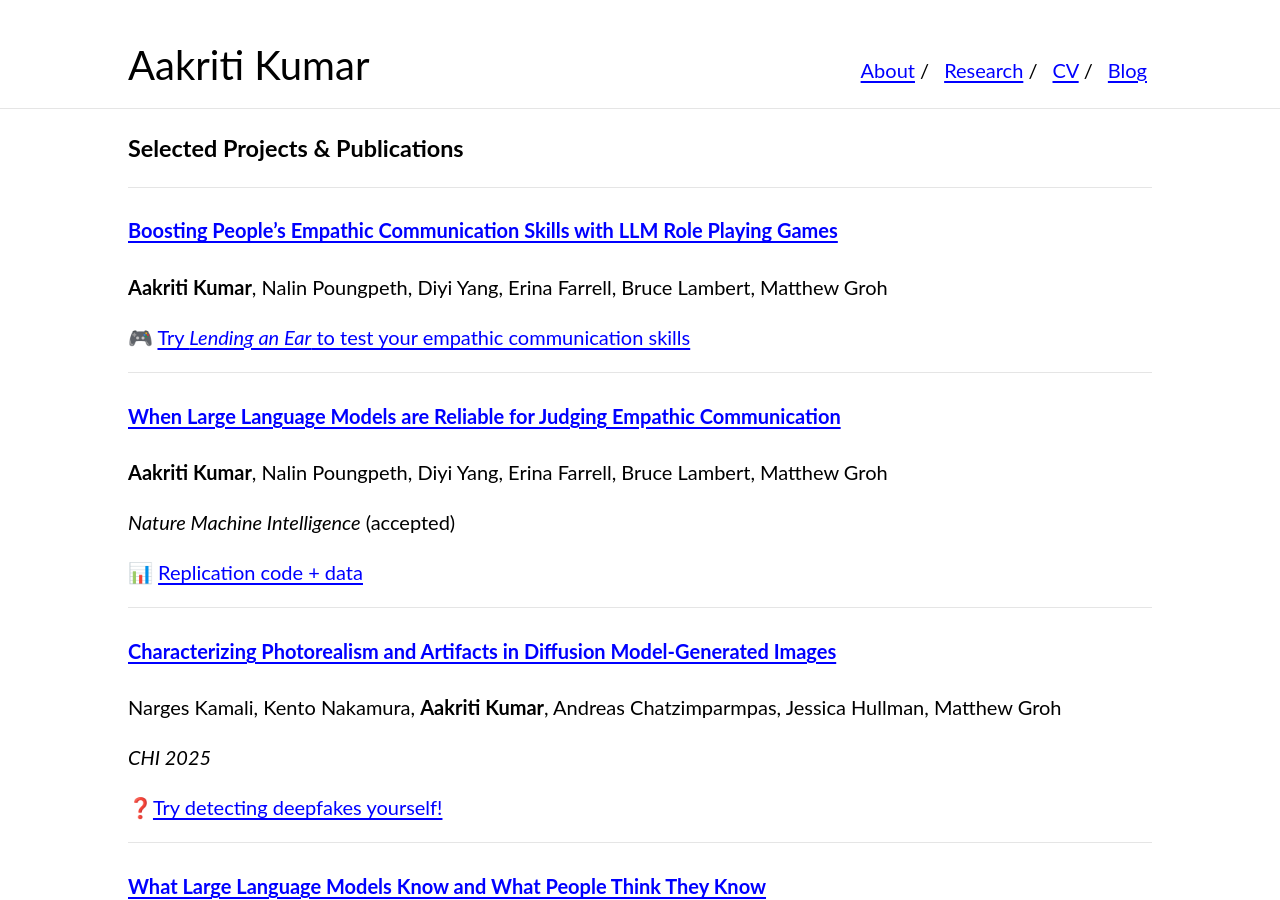
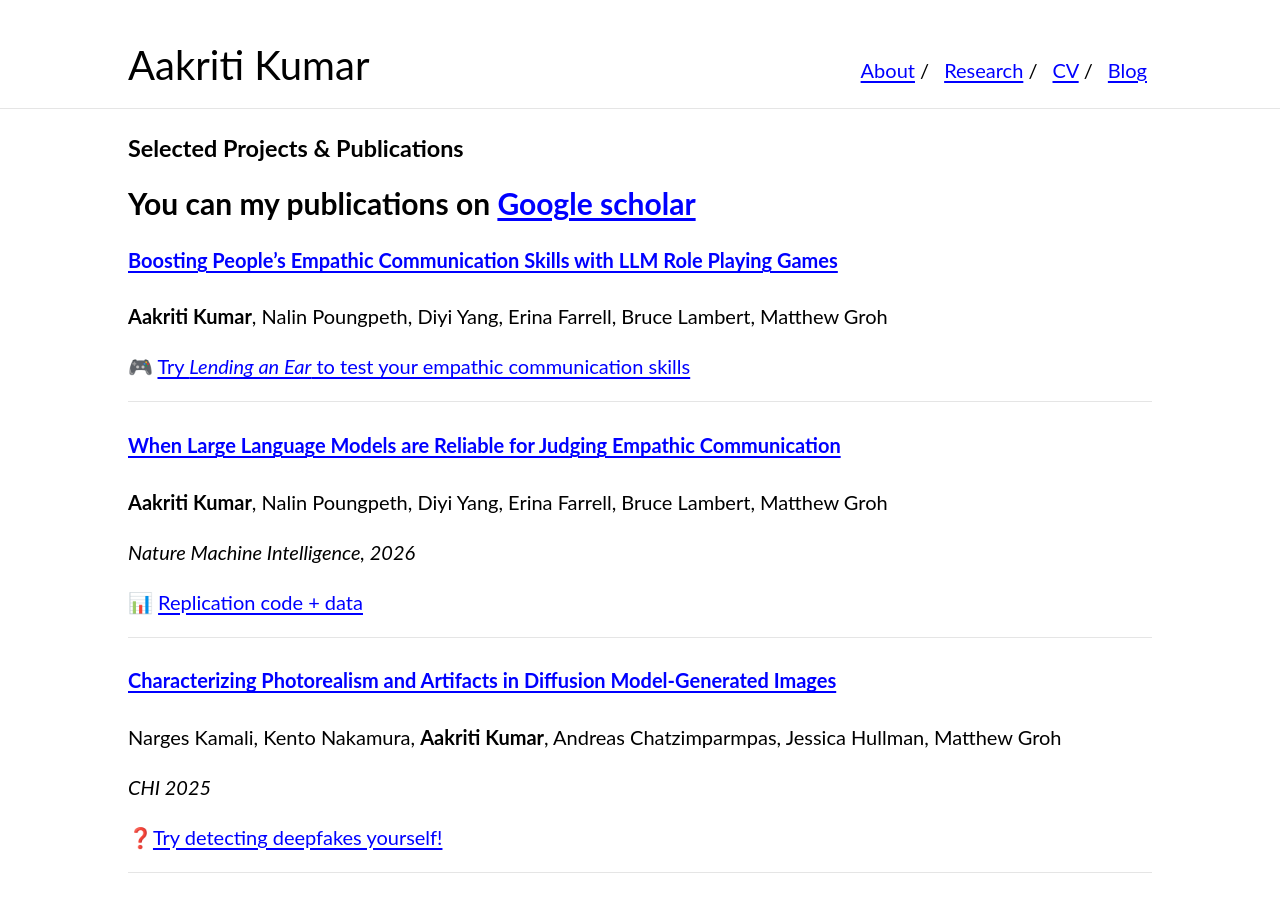
Before and after one commit to aakriti1kumar/aakriti1kumar.github.io, a Jekyll site: the page built from projects.md, in a window 1280 px wide and 900 px high. Built offline with Jekyll 4.4.1, drawn with Linux system fonts in a browser that asks for light colours; our own code applies the rules of GitHub Pages for plain Markdown files; Markdown is read by kramdown in place of the engine named in the settings.

Commit message:
Update publication links and details in projects.md

```diff
--- a/projects.md
+++ b/projects.md
@@ -1,8 +1,9 @@
 ### Selected Projects & Publications
 
+**You can my publications on [Google scholar](https://scholar.google.com/citations?user=XFM1ItgAAAAJ&hl=en)**
 ---
 
-#### [Boosting People's Empathic Communication Skills with LLM Role Playing Games]()
+#### [Boosting People's Empathic Communication Skills with LLM Role Playing Games](https://human-ai-collaboration-lab.kellogg.northwestern.edu/rpg)
 
 **Aakriti Kumar**, Nalin Poungpeth, Diyi Yang, Erina Farrell, Bruce Lambert, Matthew Groh
 
@@ -10,11 +11,11 @@
 
 ---
 
-#### [When Large Language Models are Reliable for Judging Empathic Communication](https://arxiv.org/abs/2506.10150)
+#### [When Large Language Models are Reliable for Judging Empathic Communication](https://www.nature.com/articles/s42256-025-01169-6)
 
 **Aakriti Kumar**, Nalin Poungpeth, Diyi Yang, Erina Farrell, Bruce Lambert, Matthew Groh
 
-*Nature Machine Intelligence* (accepted)
+*Nature Machine Intelligence, 2026*
 
 📊 [Replication code + data](https://github.com/aakriti1kumar/replication-data-and-code-when-LLMs-reliable-empathic-communication)
 
```
